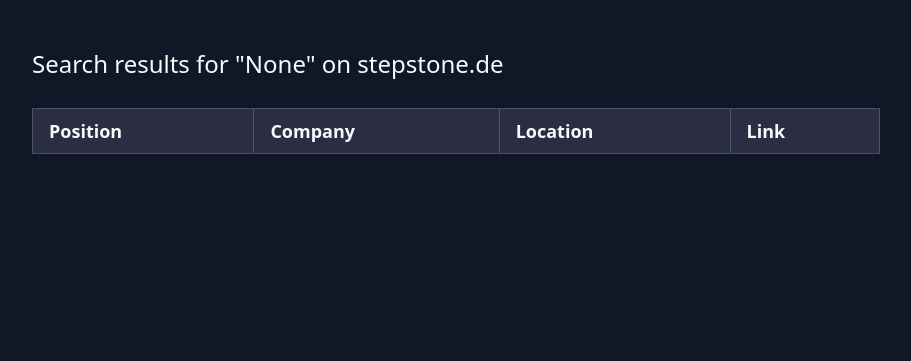
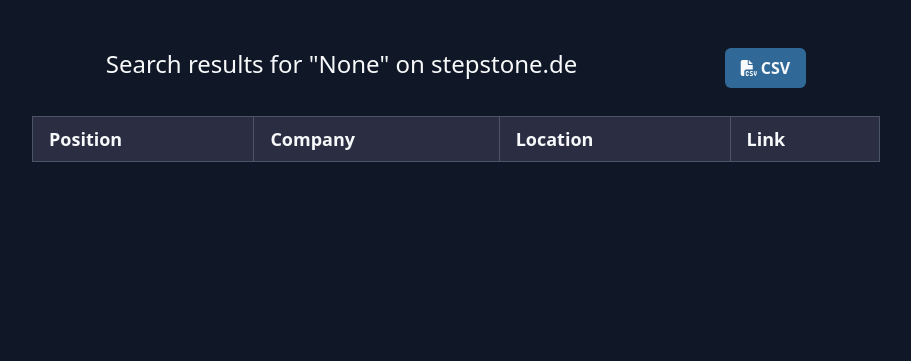
Before and after one commit to MyeonggyunPark/pf1_scraper, a Flask app: page /result in a window 1280 px wide. Shown: the part 119-480 px from the top of the page, without its empty margins (184-1095 px from the left). Run offline with Flask 3, Linux system fonts and the light colour scheme; lists and menus that the app fills with data are empty; style sheets or scripts are compiled from the project's sources.

Commit message:
Add CSV download button to result page with Font Awesome icon

```diff
--- a/templates/result.html
+++ b/templates/result.html
@@ -2,9 +2,12 @@
 
 {% block content %}
 
+<!-- Displaying search results Section -->
 <section class="text-cstivory">
 
-  <h3 class="text-2xl mb-7">
+  <!-- keyword + site info -->
+  <div class="mb-7 flex justify-around">
+    <h3 class="text-2xl">
       Search results for "{{ keyword }}" on
       {% if site == "bsj" %}
         <span>berlinstartupjobs.com</span>
@@ -15,9 +18,21 @@
       {% endif %}
     </h3>
 
-    <!-- 결과 테이블 -->
+    <!-- CSV export button -->
+    <a
+      href="{{ url_for('export') }}?keyword={{ keyword }}&site={{ site }}"
+      class="inline-box px-4 py-2 bg-cstBlue text-cstivory rounded-md hover:text-cstYellow font-semibold"
+    >
+      <i class="fas fa-file-csv"></i>
+      <span>CSV</span>
+    </a>
+  </div>
+
+  <!-- Job results table -->
   <div class="overflow-x-auto">
     <table class="min-w-full table-auto border-collapse border border-gray-600">
+
+      <!-- Table header -->
       <thead class="bg-cstdarkGray text-lg">
         <tr>
           <th class="border border-gray-600 px-4 py-2 text-left">Position</th>
@@ -26,6 +41,8 @@
           <th class="border border-gray-600 px-4 py-2 text-left">Link</th>
         </tr>
       </thead>
+
+      <!-- Table body -->
       <tbody class="text-md divide-y divide-gray-700">
         {% for job in jobs %}
         <tr class="hover:bg-gray-800 transition-colors">
```
Lines whose indentation alone changed are shown as unchanged.
